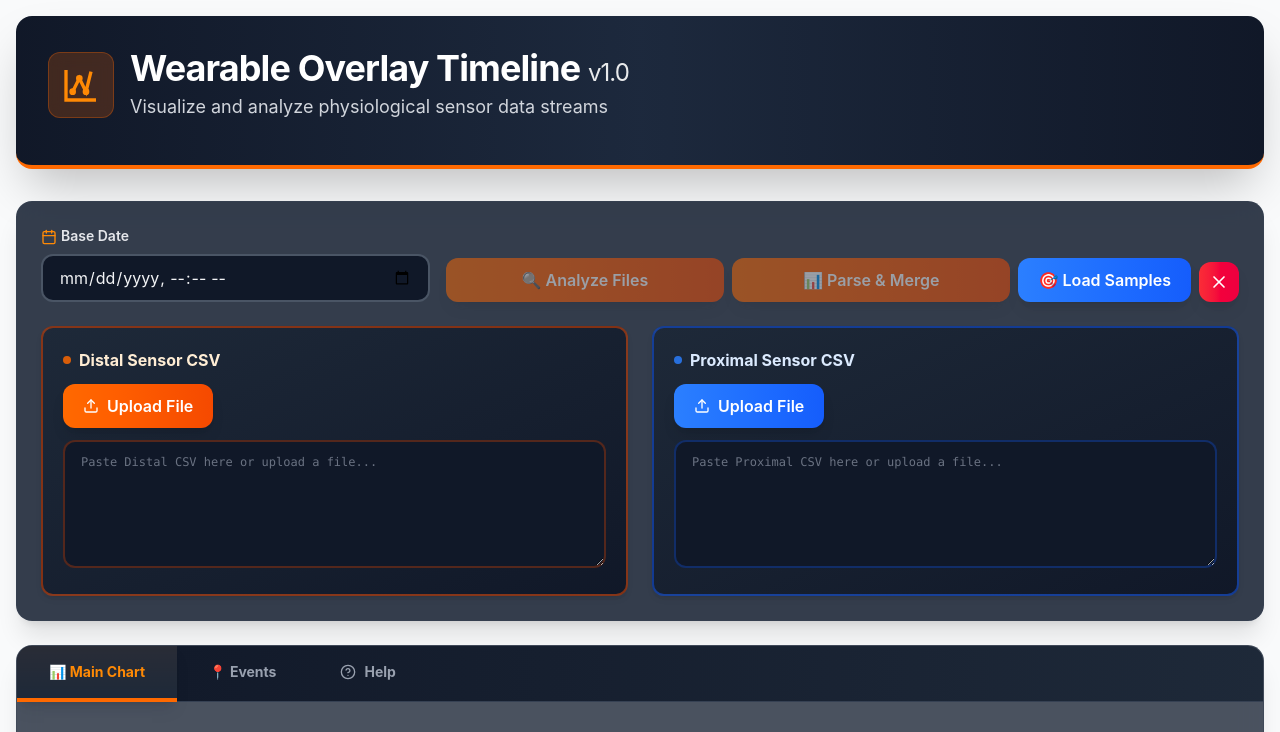
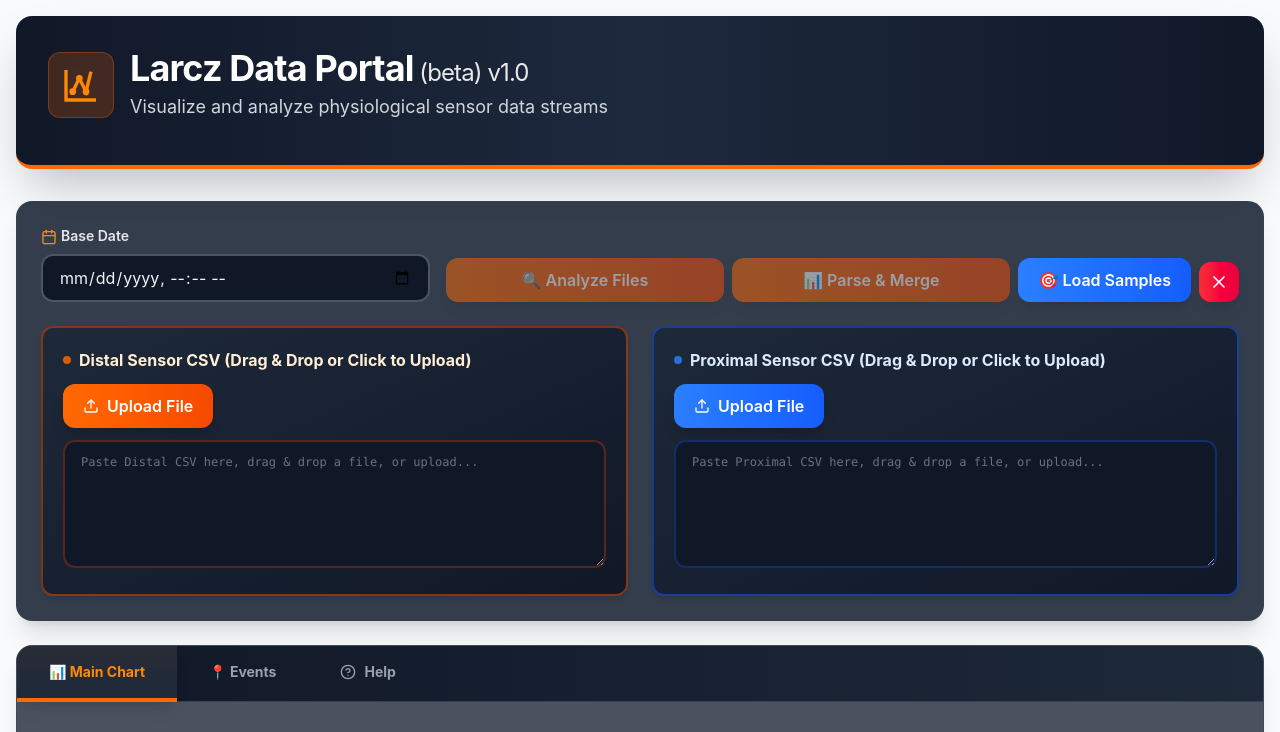
Before and after one commit to priyanshu-1515/wearableTimeline, a React (Vite) app: page / in a window 1280 px wide. Shown: the top 732 px of the page. Built offline with nearby package versions, Linux system fonts and the light colour scheme.

Commit message:
update title and drag & drop

```diff
--- a/src/App.jsx
+++ b/src/App.jsx
@@ -1096,7 +1096,7 @@ export default function App() {
             </div>
             <div>
               <h1 className="text-4xl font-bold tracking-tight">
-                Wearable Overlay Timeline <span className="text-2xl font-normal opacity-90">{VERSION}</span>
+                Larcz Data Portal<span className="text-2xl font-normal opacity-90"> (beta) {VERSION}</span>
               </h1>
               <p className="text-gray-300 text-lg mt-1">Visualize and analyze physiological sensor data streams</p>
             </div>
@@ -1208,7 +1208,7 @@ export default function App() {
             <div className="bg-gradient-to-br from-gray-800 to-gray-900 rounded-xl p-5 border-2 border-orange-600/50 shadow-md">
               <label className="block text-base font-bold text-orange-100 mb-3 flex items-center gap-2">
                 <div className="w-2 h-2 bg-orange-500 rounded-full animate-pulse"></div>
-                Distal Sensor CSV
+                Distal Sensor CSV (Drag & Drop or Click to Upload)
               </label>
               <div className="mb-3">
                 <label className="inline-flex items-center px-5 py-2.5 bg-gradient-to-r from-orange-500 to-orange-600 hover:from-orange-600 hover:to-orange-700 text-white rounded-xl cursor-pointer transition-all duration-200 shadow-lg hover:shadow-xl transform hover:-translate-y-0.5 font-semibold">
@@ -1225,7 +1225,17 @@ export default function App() {
               <textarea
                 value={distalText}
                 onChange={(e) => setDistalText(e.target.value)}
-                placeholder="Paste Distal CSV here or upload a file..."
+                onDrop={(e) => {
+                  e.preventDefault()
+                  const file = e.dataTransfer.files[0]
+                  if (file && file.name.endsWith('.csv')) {
+                    const reader = new FileReader()
+                    reader.onload = (evt) => setDistalText(evt.target.result)
+                    reader.readAsText(file)
+                  }
+                }}
+                onDragOver={(e) => e.preventDefault()}
+                placeholder="Paste Distal CSV here, drag & drop a file, or upload..."
                 className="w-full h-32 px-4 py-3 bg-gray-900 border-2 border-orange-600/30 text-gray-100 rounded-xl font-mono text-xs focus:ring-2 focus:ring-orange-500 focus:border-orange-500 transition-all duration-200 placeholder-gray-500"
               />
               {errors.distal && (
@@ -1237,7 +1247,7 @@ export default function App() {
             <div className="bg-gradient-to-br from-gray-800 to-gray-900 rounded-xl p-5 border-2 border-blue-600/50 shadow-md">
               <label className="block text-base font-bold text-blue-100 mb-3 flex items-center gap-2">
                 <div className="w-2 h-2 bg-blue-500 rounded-full animate-pulse"></div>
-                Proximal Sensor CSV
+                Proximal Sensor CSV (Drag & Drop or Click to Upload)
               </label>
               <div className="mb-3">
                 <label className="inline-flex items-center px-5 py-2.5 bg-gradient-to-r from-blue-500 to-blue-600 hover:from-blue-600 hover:to-blue-700 text-white rounded-xl cursor-pointer transition-all duration-200 shadow-lg hover:shadow-xl transform hover:-translate-y-0.5 font-semibold">
@@ -1254,7 +1264,17 @@ export default function App() {
               <textarea
                 value={proximalText}
                 onChange={(e) => setProximalText(e.target.value)}
-                placeholder="Paste Proximal CSV here or upload a file..."
+                onDrop={(e) => {
+                  e.preventDefault()
+                  const file = e.dataTransfer.files[0]
+                  if (file && file.name.endsWith('.csv')) {
+                    const reader = new FileReader()
+                    reader.onload = (evt) => setProximalText(evt.target.result)
+                    reader.readAsText(file)
+                  }
+                }}
+                onDragOver={(e) => e.preventDefault()}
+                placeholder="Paste Proximal CSV here, drag & drop a file, or upload..."
                 className="w-full h-32 px-4 py-3 bg-gray-900 border-2 border-blue-600/30 text-gray-100 rounded-xl font-mono text-xs focus:ring-2 focus:ring-blue-500 focus:border-blue-500 transition-all duration-200 placeholder-gray-500"
               />
               {errors.proximal && (
@@ -1802,7 +1822,7 @@ export default function App() {
                   </h3>
                   <div className="mb-5">
                     <label className="block text-sm font-bold text-gray-200 mb-3">
-                      Events CSV File
+                      Events CSV File (Drag & Drop or Click to Upload)
                     </label>
                     <div className="mb-3 flex gap-3">
                       <label className="inline-flex items-center px-5 py-2.5 bg-gradient-to-r from-blue-500 to-blue-600 hover:from-blue-600 hover:to-blue-700 text-white rounded-xl cursor-pointer transition-all duration-200 shadow-lg hover:shadow-xl transform hover:-translate-y-0.5 font-semibold">
@@ -1844,7 +1864,17 @@ export default function App() {
                     <textarea
                       value={eventsText}
                       onChange={(e) => setEventsText(e.target.value)}
-                      placeholder="Paste Events CSV here or upload a file..."
+                      onDrop={(e) => {
+                        e.preventDefault()
+                        const file = e.dataTransfer.files[0]
+                        if (file && file.name.endsWith('.csv')) {
+                          const reader = new FileReader()
+                          reader.onload = (evt) => setEventsText(evt.target.result)
+                          reader.readAsText(file)
+                        }
+                      }}
+                      onDragOver={(e) => e.preventDefault()}
+                      placeholder="Paste Events CSV here, drag & drop a file, or upload..."
                       className="w-full h-64 px-4 py-3 bg-gray-900 border-2 border-blue-600/30 text-gray-100 rounded-xl font-mono text-xs focus:ring-2 focus:ring-blue-500 focus:border-blue-500 transition-all duration-200 placeholder-gray-500"
                     />
                   </div>
@@ -1863,13 +1893,27 @@ export default function App() {
               <div className="prose prose-sm max-w-none prose-invert">
                 <h2 className="text-gray-100">Quick Start Guide</h2>
 
-                <h3 className="text-gray-200">1. Upload Your Data</h3>
+                <h3 className="text-gray-200">1. Upload Your CSV Files</h3>
                 <p className="text-gray-300">
-                  Upload Distal and Proximal sensor CSV files, or try the sample data first.
-                  The app auto-detects date formats (ISO or HH:MM:SS).
+                  Upload or drag and drop Distal and Proximal sensor CSV files, or try the sample data first.
                 </p>
 
-                <h3 className="text-gray-200">2. Required CSV Columns</h3>
+                <h3 className="text-gray-200">2. Remove the First Two Lines</h3>
+                <p className="text-gray-300">
+                  After uploading, remove the first two lines from the CSV files text box.
+                </p>
+
+                <h3 className="text-gray-200">3. Click "Analyze Files"</h3>
+                <p className="text-gray-300">
+                  Click the "Analyze Files" button and confirm the base date is correct.
+                </p>
+
+                <h3 className="text-gray-200">4. Click "Parse & Merge"</h3>
+                <p className="text-gray-300">
+                  Click "Parse & Merge" to process and visualize your data.
+                </p>
+
+                <h3 className="text-gray-200">5. Required CSV Columns</h3>
                 <ul className="text-gray-300">
                   <li><code className="text-orange-400 bg-gray-800 px-1.5 py-0.5 rounded">Time</code> - Timestamps (ISO or HH:MM:SS format)</li>
                   <li><code className="text-orange-400 bg-gray-800 px-1.5 py-0.5 rounded">SkinT [degC]</code>, <code className="text-orange-400 bg-gray-800 px-1.5 py-0.5 rounded">AmbT [degC]</code> - Temperatures</li>
```
